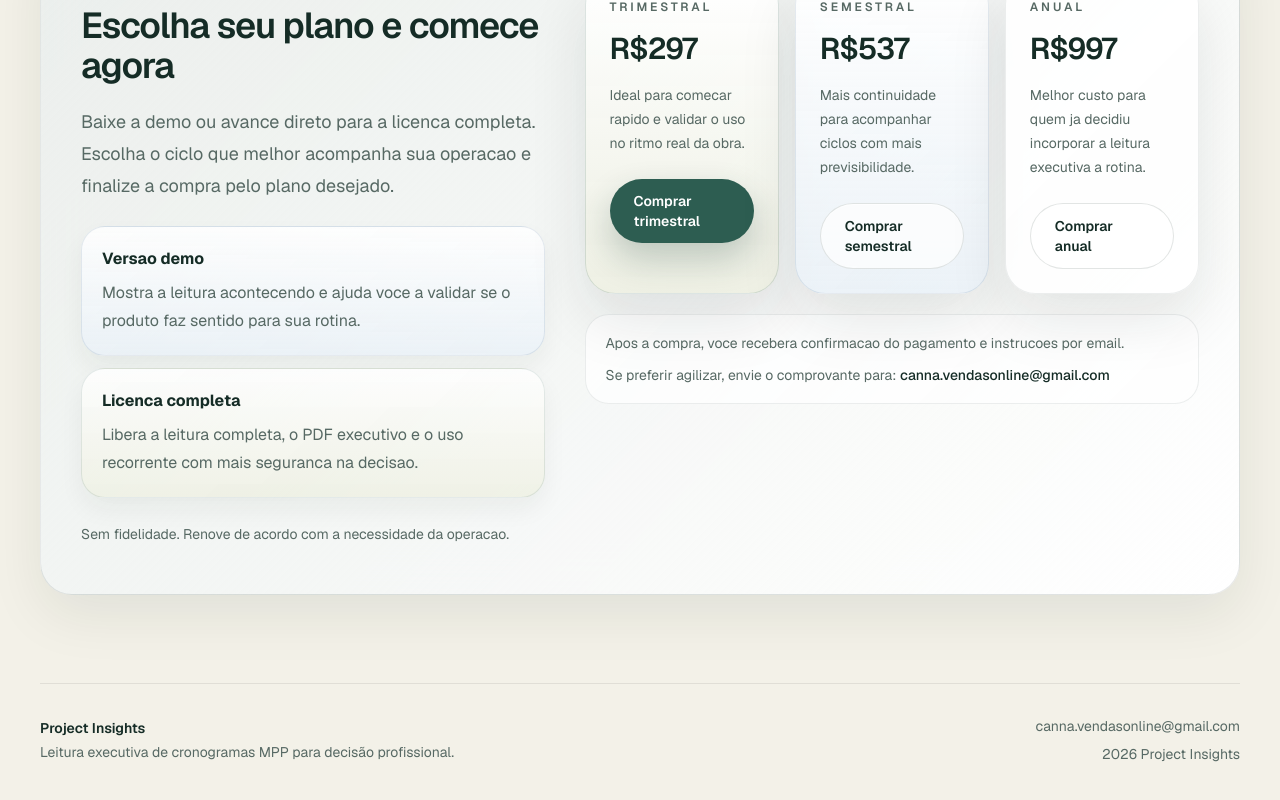
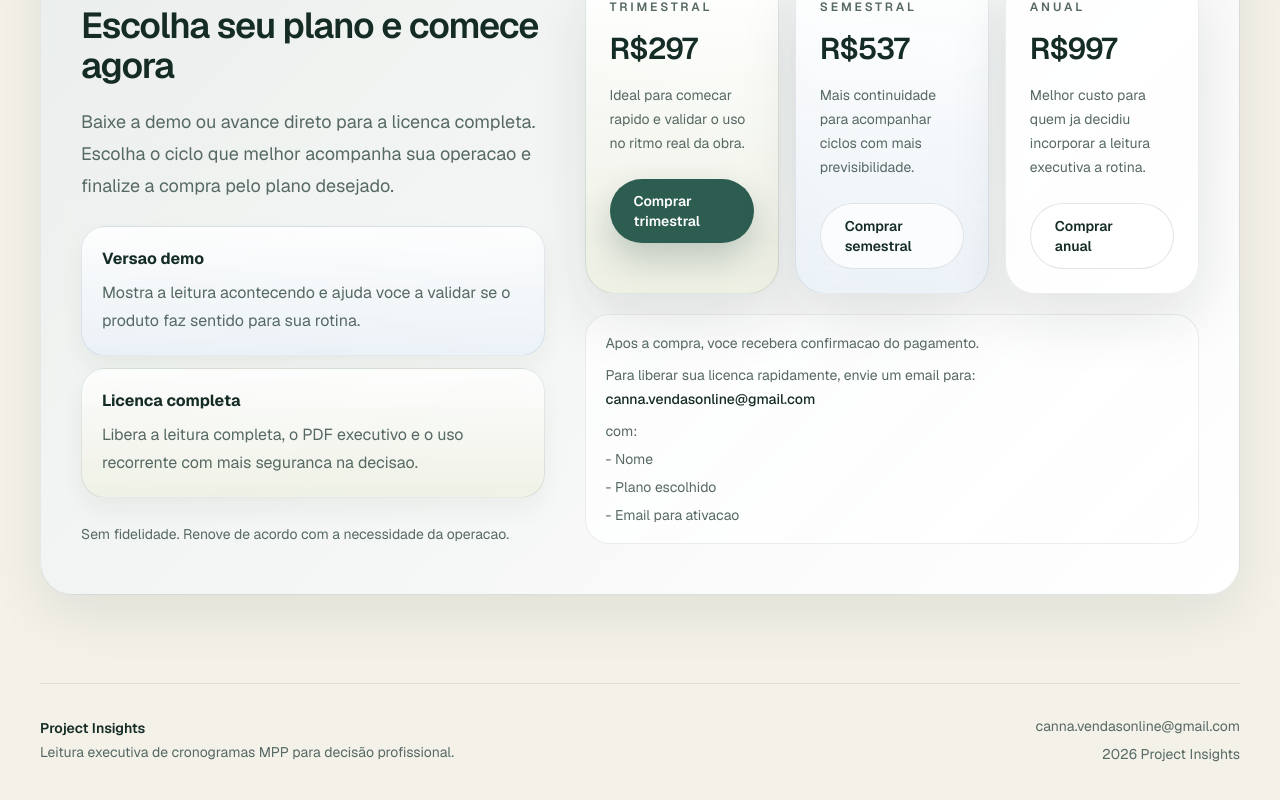
Before and after one commit to Cannalonga/project-insights-site, a Next.js app: page / in a window 1280 px wide. Shown: the part 6883-7683 px from the top of the page. Built offline with nearby package versions, Linux system fonts and the light colour scheme; no server answers.

Commit message:
fix(landing): refine post-purchase guidance copy

```diff
--- a/src/components/FinalCTASection.tsx
+++ b/src/components/FinalCTASection.tsx
@@ -97,9 +97,9 @@ export function FinalCTASection() {
             </div>
 
             <div className="rounded-[1.5rem] border border-[rgba(21,44,38,0.08)] bg-white/72 px-5 py-4 text-sm leading-6 text-[var(--muted)]">
-              <p>Apos a compra, voce recebera confirmacao do pagamento e instrucoes por email.</p>
+              <p>Apos a compra, voce recebera confirmacao do pagamento.</p>
               <p className="mt-2">
-                Se preferir agilizar, envie o comprovante para:{" "}
+                Para liberar sua licenca rapidamente, envie um email para:{" "}
                 <a
                   href={`mailto:${siteConfig.supportEmail}`}
                   className="font-medium text-[var(--foreground)] hover:text-[var(--accent-strong)]"
@@ -107,6 +107,12 @@ export function FinalCTASection() {
                   {siteConfig.supportEmail}
                 </a>
               </p>
+              <p className="mt-2">com:</p>
+              <ul className="mt-1 space-y-1">
+                <li>- Nome</li>
+                <li>- Plano escolhido</li>
+                <li>- Email para ativacao</li>
+              </ul>
             </div>
           </div>
         </div>
```
